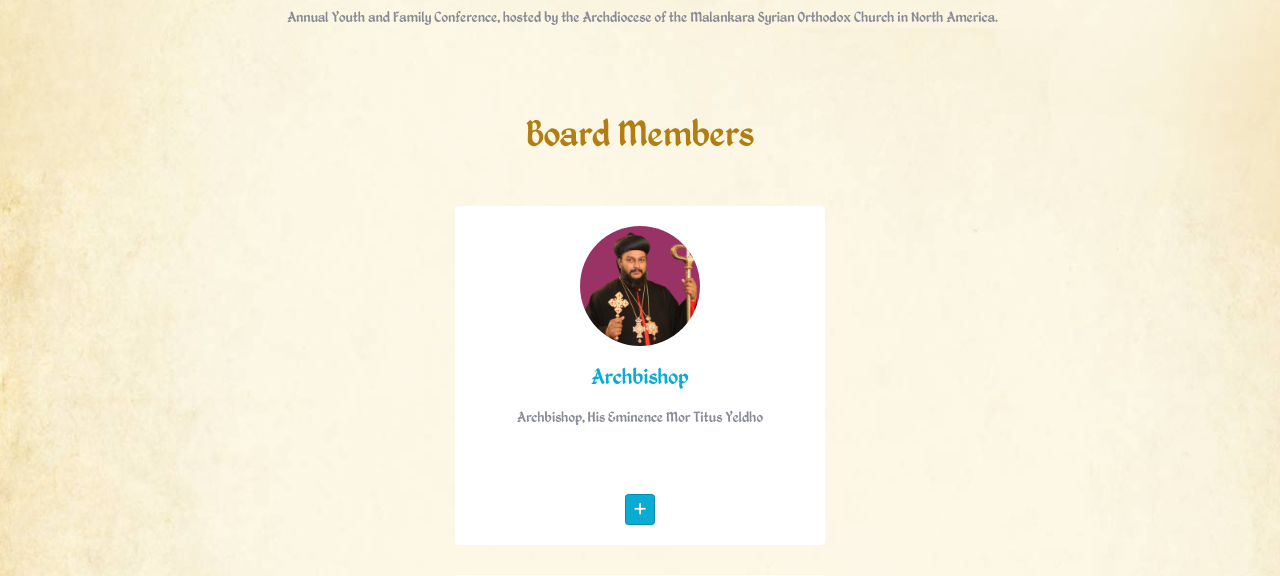
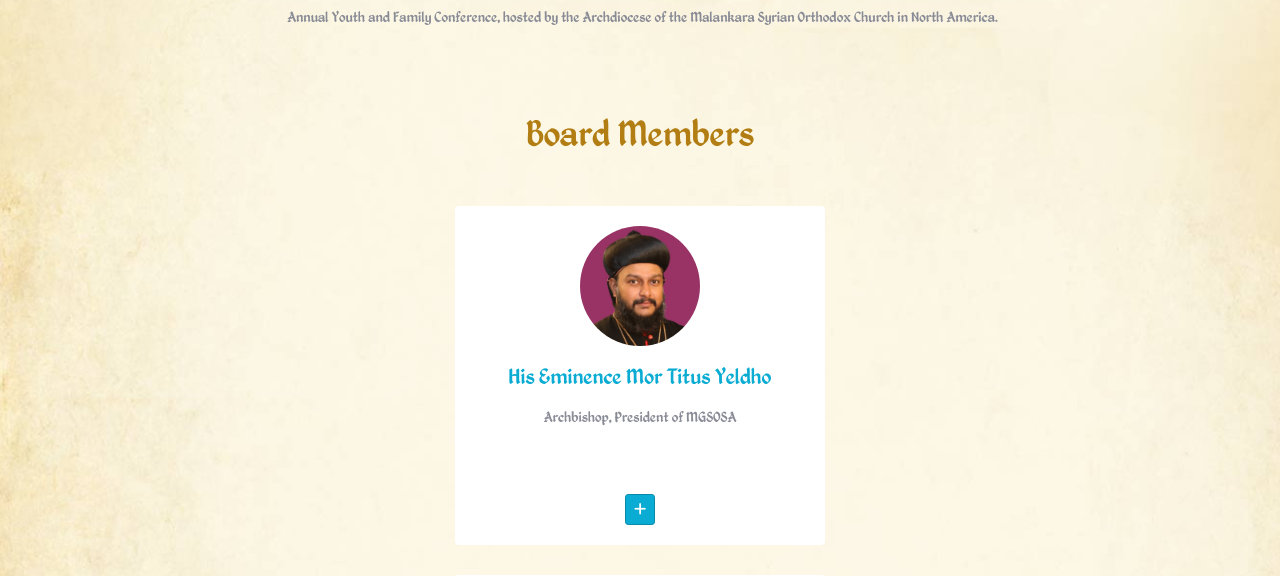
Before and after one commit to MAVAPartners/Mgsosa, a Django app: page /about/ in a window 1280 px wide. Shown: the part 402-978 px from the top of the page. Run offline with Django 3.2, Linux system fonts and the light colour scheme; some libraries are stand-ins or nearby versions.

Commit message:
updates to about us members image

```diff
--- a/templates/about.html
+++ b/templates/about.html
@@ -186,8 +186,8 @@ section .section-title {
                             <div class="card">
                                 <div class="card-body text-center">
                                     <p><img class=" img-fluid" src="{% static 'images/bishop.png' %}" alt="Nithin Panicker"></p>
-                                    <h4 class="card-title">Archbishop</h4>
-                                    <p class="card-text">Archbishop, His Eminence Mor Titus Yeldho</p><p>&nbsp;</p>
+                                    <h4 class="card-title">His Eminence Mor Titus Yeldho</h4>
+                                    <p class="card-text">Archbishop, President of MGSOSA</p><p>&nbsp;</p>
                                     <a href="#" class="btn btn-primary btn-sm"><i class="fa fa-plus"></i></a>
                                 </div>
                             </div>
@@ -196,7 +196,7 @@ section .section-title {
                             <div class="card">
                                 <div class="card-body text-center mt-4">
                                     <h4 class="card-title">Archbishop</h4>
-                                    <p class="card-text">Born in 1970 to Pathickal P. M. Kuriakose and Sosamma, His Eminence belongs to the Perumbavoor Bethel Suloko Cathedral of the Ankamaly Diocese in India. </p>
+                                    <p class="card-text">His Eminence Mor Titus Yeldho is the Archbishop and Patriarchal Vicar for the Malankara Archdiocese since 2004, and the President of MGSOSA </p>
                                     <ul class="list-inline">
                                         <li class="list-inline-item">
                                             <a class="social-icon text-xs-center" target="_blank" href="#">
--- a/templates/donations.html
+++ b/templates/donations.html
@@ -30,9 +30,9 @@
         <h1 class="header-title mt-3" style="text-align:left;font-family: Kingthings Petrock;"> Donations </h1>
         {% include 'includes/breadcrumb.html' %}
         <hr>
-        <div class="col-sm-12" id="parent">
-            <div class="col-sm-12" style="float:left;padding-left:5px">
-                <p style="text-align:center;font-family: Kingthings Petrock;" class="content-p"><h1 class="header-title mt-3" style="text-align:left;font-family: Kingthings Petrock;">Coming Soon</h1></p>
+        <div class="col-sm-12 content-p" id="parent">
+            <div class="col-sm-12 ">
+                <p style="text-align:center;font-family: Kingthings Petrock;" class="content-p"><h1 class="header-title mt-3" style="text-align:center;font-family: Kingthings Petrock;">Coming Soon</h1></p>
             </div>
         </div>
     </div>
```
Also changed, not shown: static/images/bishop.png.
